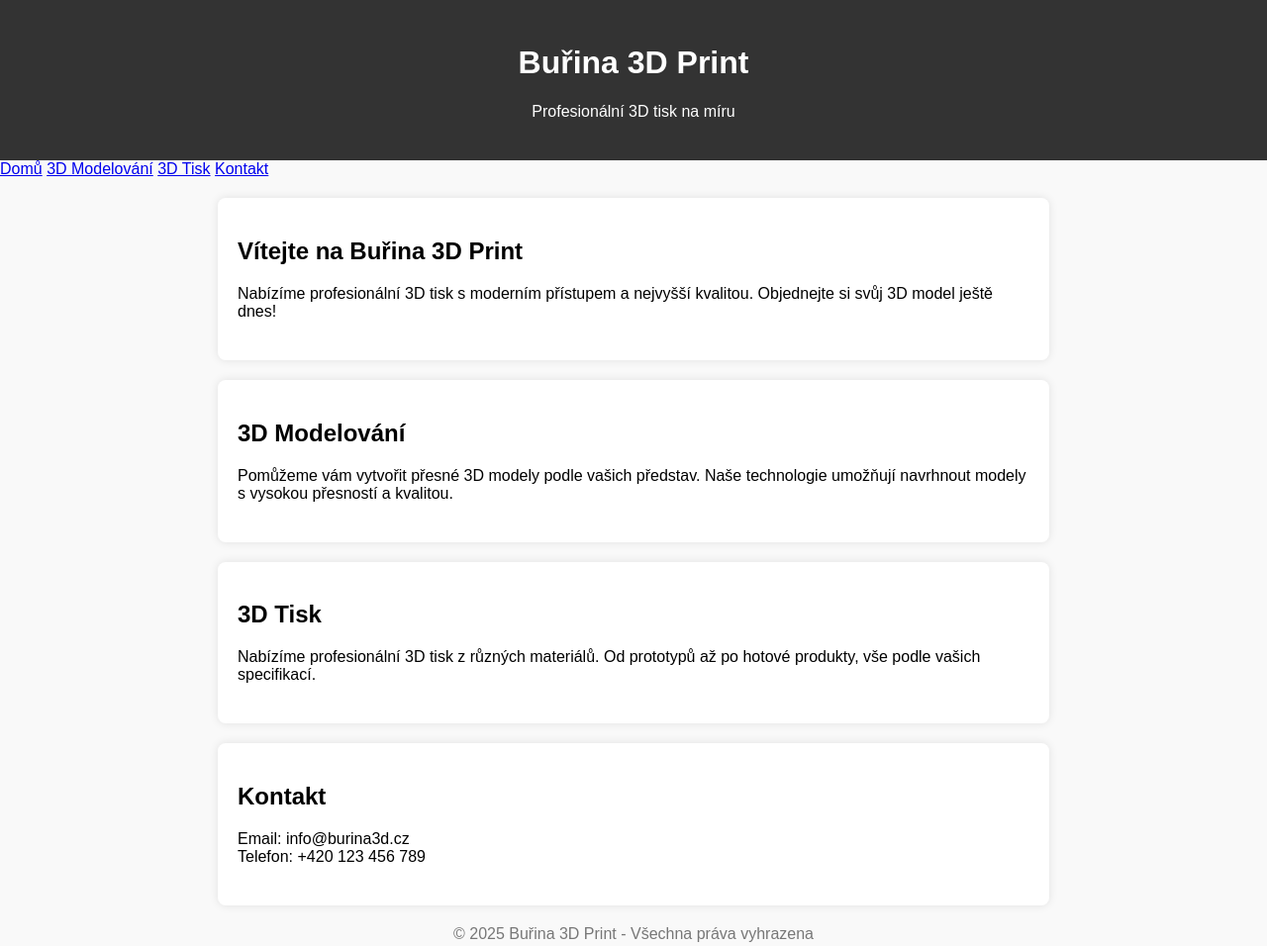
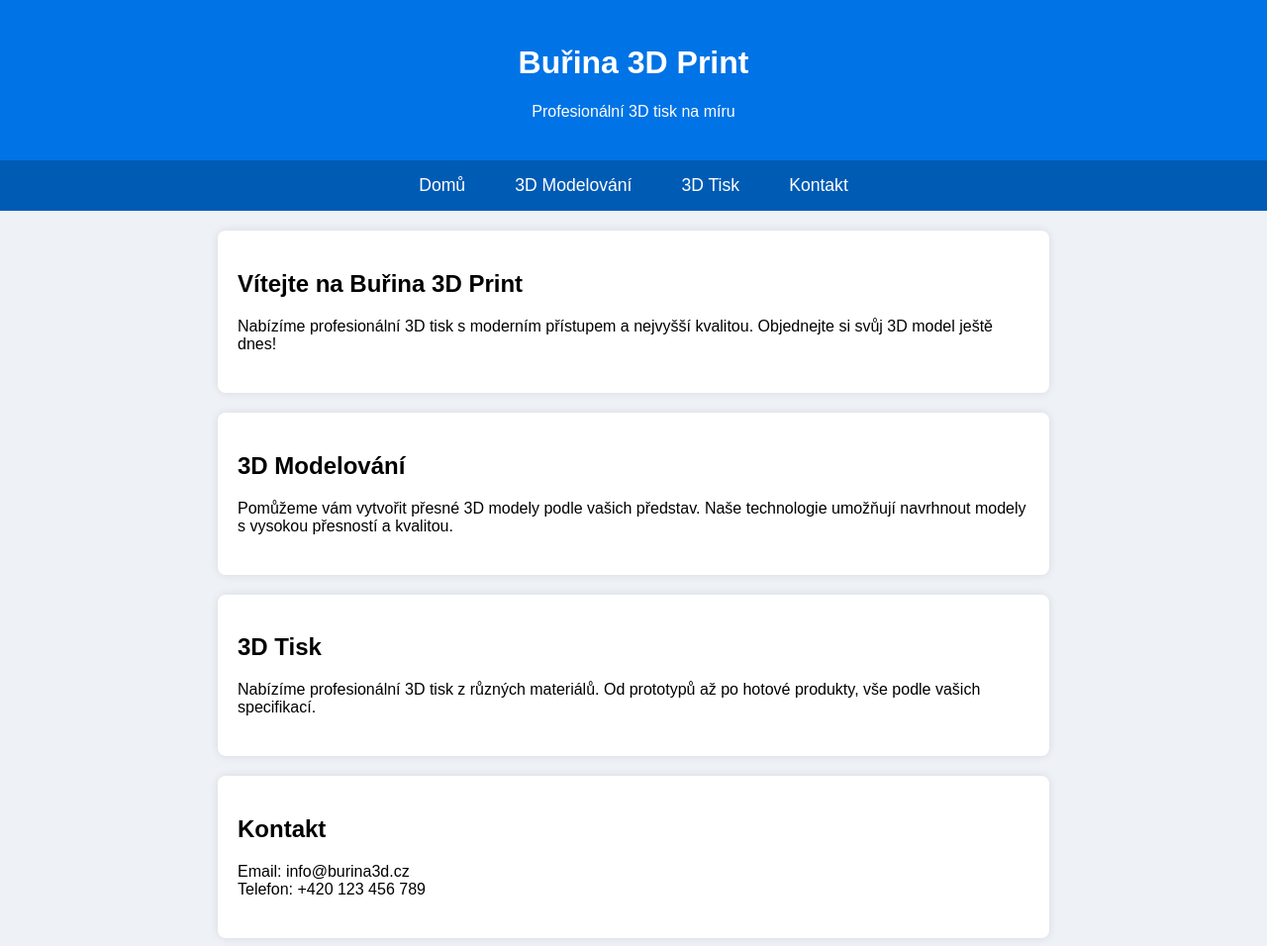
Before and after one commit to burina1112/burina3dprint, a plain HTML site: page index.html in a window 1280 px wide. Shown: the top 956 px of the page at 99% size. Drawn offline with Linux system fonts and the light colour scheme.

Commit message:
Update style.css

```diff
--- a/style.css
+++ b/style.css
@@ -2,14 +2,34 @@ body {
     font-family: Arial, sans-serif;
     margin: 0;
     padding: 0;
-    background-color: #f9f9f9;
+    background-color: #eef2f7;
 }
 
 header {
-    background-color: #333;
+    background-color: #0073e6;
     color: white;
     padding: 1.5rem;
     text-align: center;
+}
+
+nav {
+    display: flex;
+    justify-content: center;
+    gap: 20px;
+    background-color: #005bb5;
+    padding: 10px 0;
+}
+
+nav a {
+    color: white;
+    text-decoration: none;
+    font-size: 1.1rem;
+    padding: 5px 15px;
+}
+
+nav a:hover {
+    background-color: #003d80;
+    border-radius: 5px;
 }
 
 main {
```
